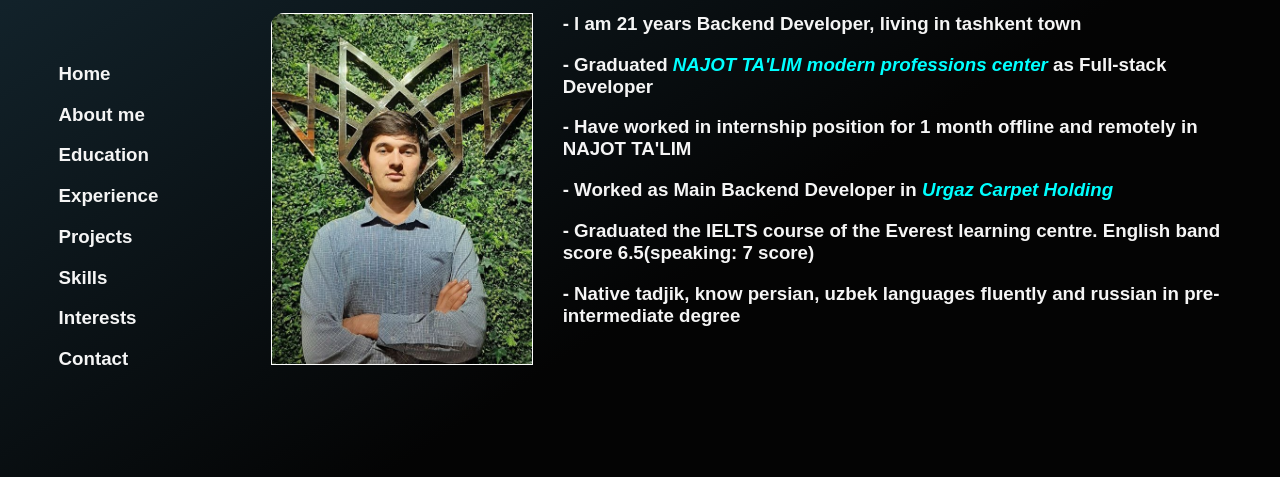
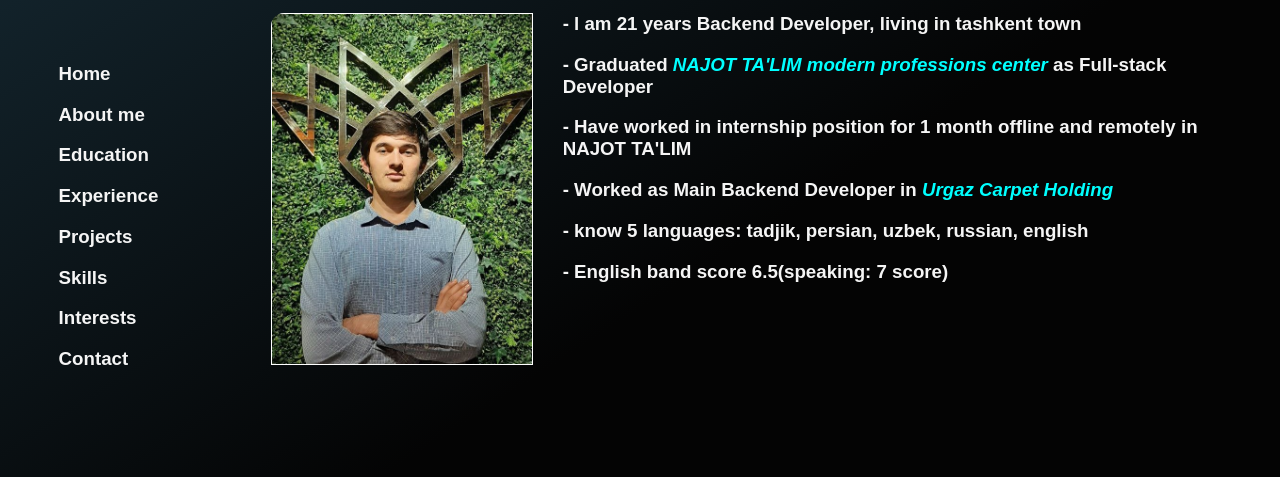
Before and after one commit to shohjahon-sohibov/me, a plain HTML site: page about-me.html in a window 1280 px wide. Shown: the part 139-616 px from the top of the page. Drawn offline with Linux system fonts and the light colour scheme.

Commit message:
minor changes

```diff
--- a/about-me.html
+++ b/about-me.html
@@ -42,8 +42,8 @@
                     <h3> - Graduated <i class="education_name"> NAJOT TA'LIM modern professions center </i> as Full-stack Developer </h3>
                     <h3> - Have worked in internship position for 1 month offline and remotely in NAJOT TA'LIM</h3>
                     <h3> - Worked as Main Backend Developer in <i class="education_name">Urgaz Carpet Holding</i></h3>
-                    <h3> - Graduated the IELTS course of the Everest learning centre. English band score 6.5(speaking: 7 score) </h3>
-                    <h3> - Native tadjik, know persian, uzbek languages fluently and russian in pre-intermediate degree </h3>
+                    <h3> - know 5 languages: tadjik, persian, uzbek, russian, english </h3>
+                    <h3> - English band score 6.5(speaking: 7 score) </h3>
                 </div>
             </div>
         </div>
```
